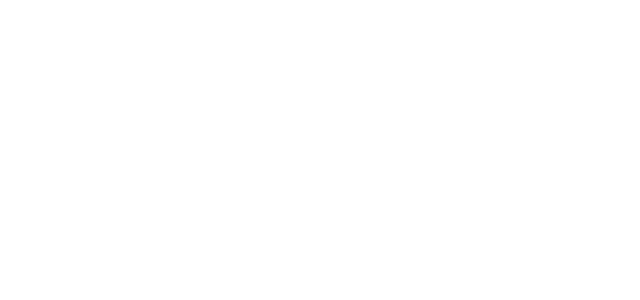
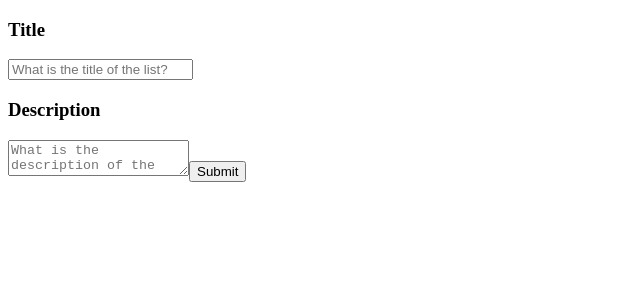
Before and after one commit to collich/simple-react-to-do-list, a React (Create React App) app: page / in a window 1280 px wide. Shown: the top 300 px of the page, without its empty margins (0-640 px from the left). Built offline with nearby package versions, Linux system fonts and the light colour scheme.

Commit message:
Added a search bar to add list

```diff
--- a/src/components/App.js
+++ b/src/components/App.js
@@ -1,7 +1,21 @@
+import { useState } from 'react'
+import ListCreate from './ListCreate'
+
 const App = () => {
+    const [list, setList] = useState([])
+
+
+    const handleCreate = (title, description) => {
+        const updatedList = [
+            ...list,
+            {id: (list.length === 0 ? 1: list.length + 1) ,title, description}
+        ]
+        setList(updatedList)
+    }
+
     return (
         <div>
-
+            <ListCreate onSubmit={handleCreate}/>
         </div>
     )
 }
--- /dev/null
+++ b/src/components/ListCreate.js
@@ -0,0 +1,32 @@
+import { useState } from "react"
+
+const ListCreate = ({ onSubmit }) => {
+    const [title, setTitle] = useState('')
+    const [description, setDescription] = useState('')
+
+    const handleSubmit = (e) => {
+        e.preventDefault()
+        onSubmit(title, description)
+    }
+
+    const handleChangeTitle = (e) => {
+        setTitle(e.target.value)
+    }
+    const handleChangeDescription = (e) => {
+        setDescription(e.target.value)
+    }
+
+    return (
+        <div>
+            <form onSubmit={handleSubmit}>
+                <h3>Title</h3>
+                <input placeholder="What is the title of the list?" onChange={handleChangeTitle} value={title}></input>
+                <h3>Description</h3>
+                <textarea placeholder="What is the description of the task?" onChange={handleChangeDescription} value={description}></textarea>
+                <button>Submit</button>
+            </form>
+        </div>
+    )
+}
+
+export default ListCreate
```
Also changed, not shown: 1 other file (tests, documents, lock files or other folders).
